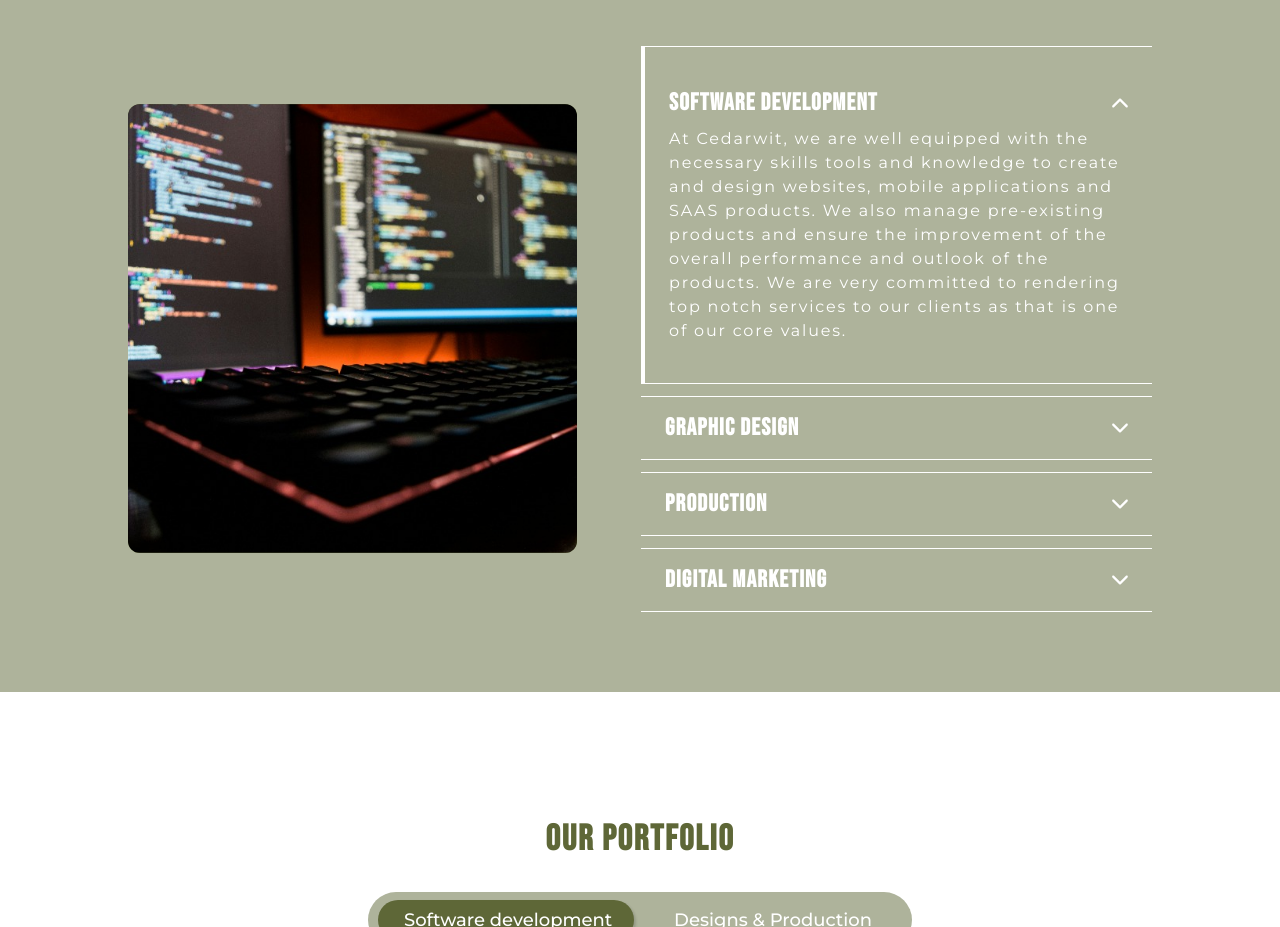
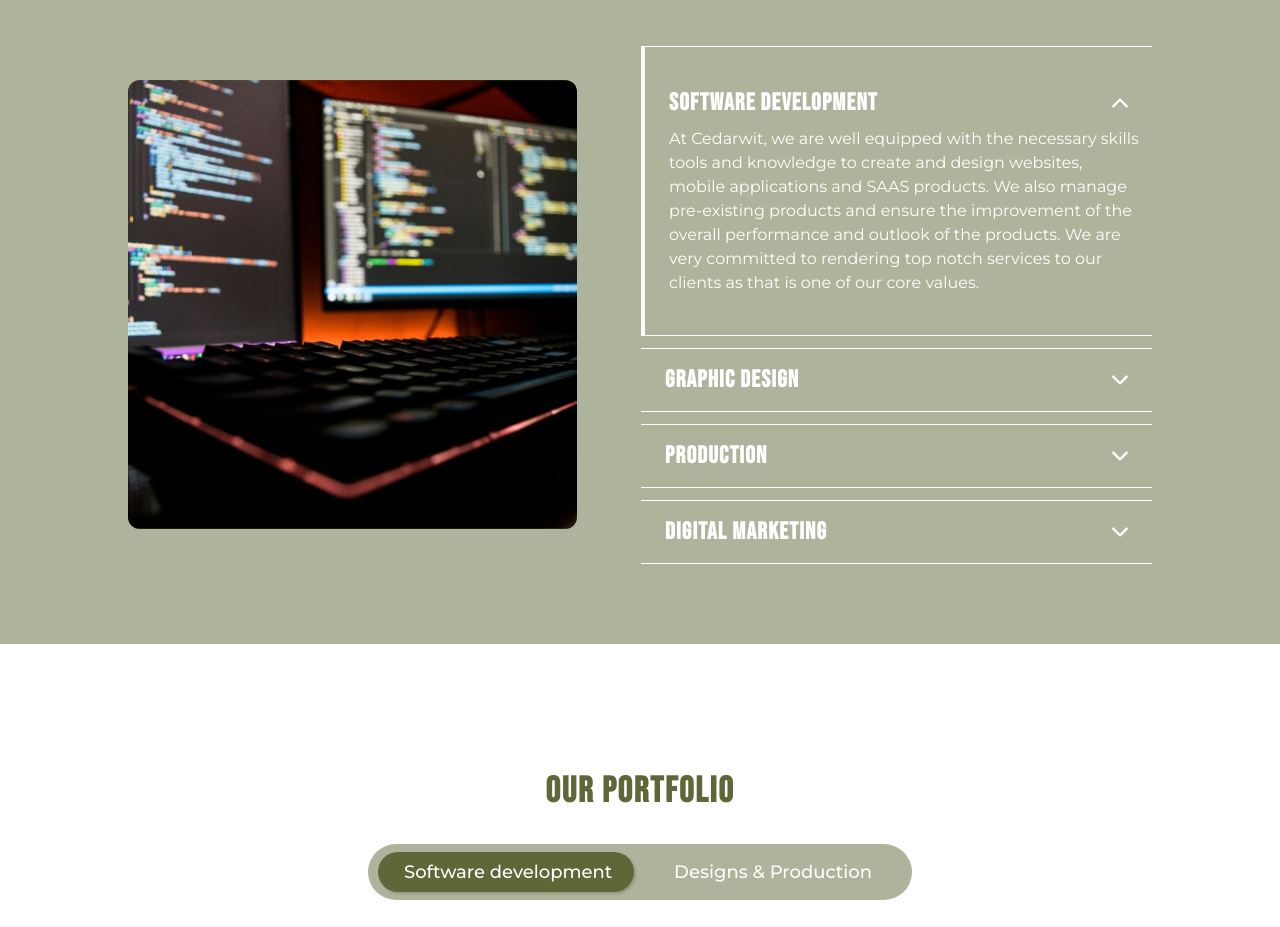
Before and after one commit to CedarWit-Technologies/CedarWit, a React (Vite) app: page / in a window 1280 px wide. Shown: the part 1820-2747 px from the top of the page. Built offline with nearby package versions, Linux system fonts and the light colour scheme.

Commit message:
added changes

```diff
--- a/src/components/ServicesAccordion.jsx
+++ b/src/components/ServicesAccordion.jsx
@@ -44,7 +44,7 @@ const ServicesAccordion = () => {
           </span>
 
           <p
-            className={`text-xs sm:text-[14px] ipad:text-sm md:text-base tab:text-sm font-normal lg:text-base px-3 transition-all duration-400 ease-in-out sm:leading-4  ${
+            className={`text-xs sm:text-[14px] ipad:text-sm md:text-base tab:text-sm font-normal lg:text-base px-3 transition-all duration-400 ease-in-out sm:leading-5 tracking-normal  ${
               opened == index
                 ? "mt-2 h-auto opacity-100 ipad:ml-3 md:-translate-y-4"
                 : "h-0 opacity-0"
```
